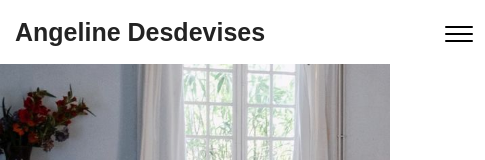
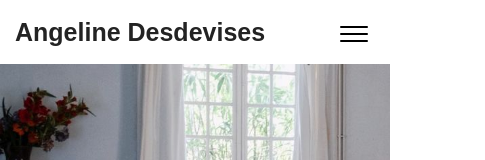
Before and after one commit to PolySim/portfolio-photo-angeline-desdevises, a React (Create React App) app in the folder frontend/: page / in a window 390 px wide. Shown: the top 160 px of the page, 485 px wide, since content can reach past the window. Built offline with nearby package versions, Linux system fonts and the light colour scheme; a web font is replaced by a local one.

Commit message:
phone button

```diff
--- a/frontend/src/styled.ts
+++ b/frontend/src/styled.ts
@@ -5,7 +5,7 @@ export const MenuButton = styled.div`
   flex-direction: column;
   position: relative;
   top: 40%;
-  left: 50%;
+  margin: 0 10px 0 auto;
   transform-origin: center;
   width: 40px;
   height: 40px;
```
Also changed, not shown: 1 other file (tests, documents, lock files or other folders).
